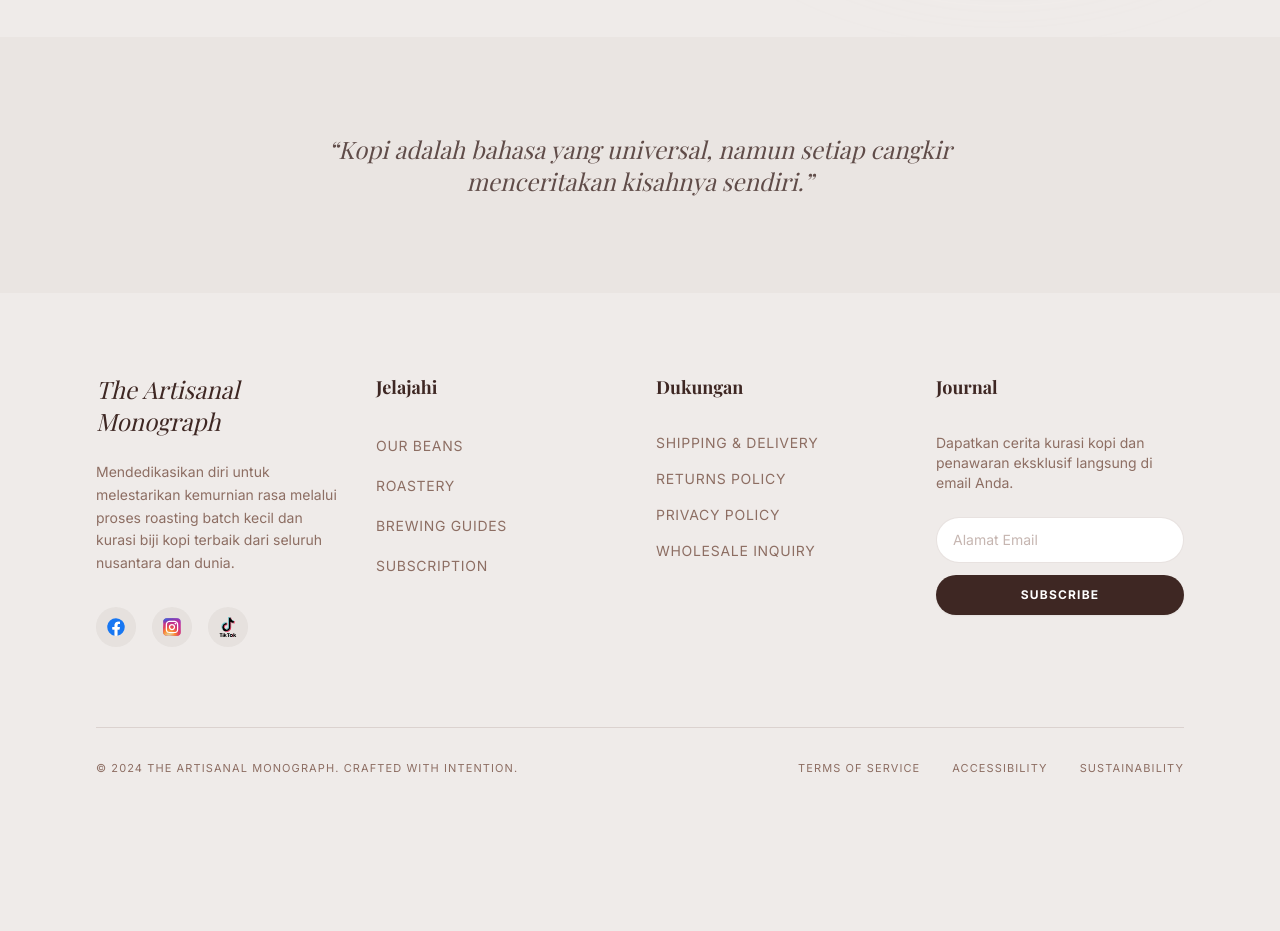
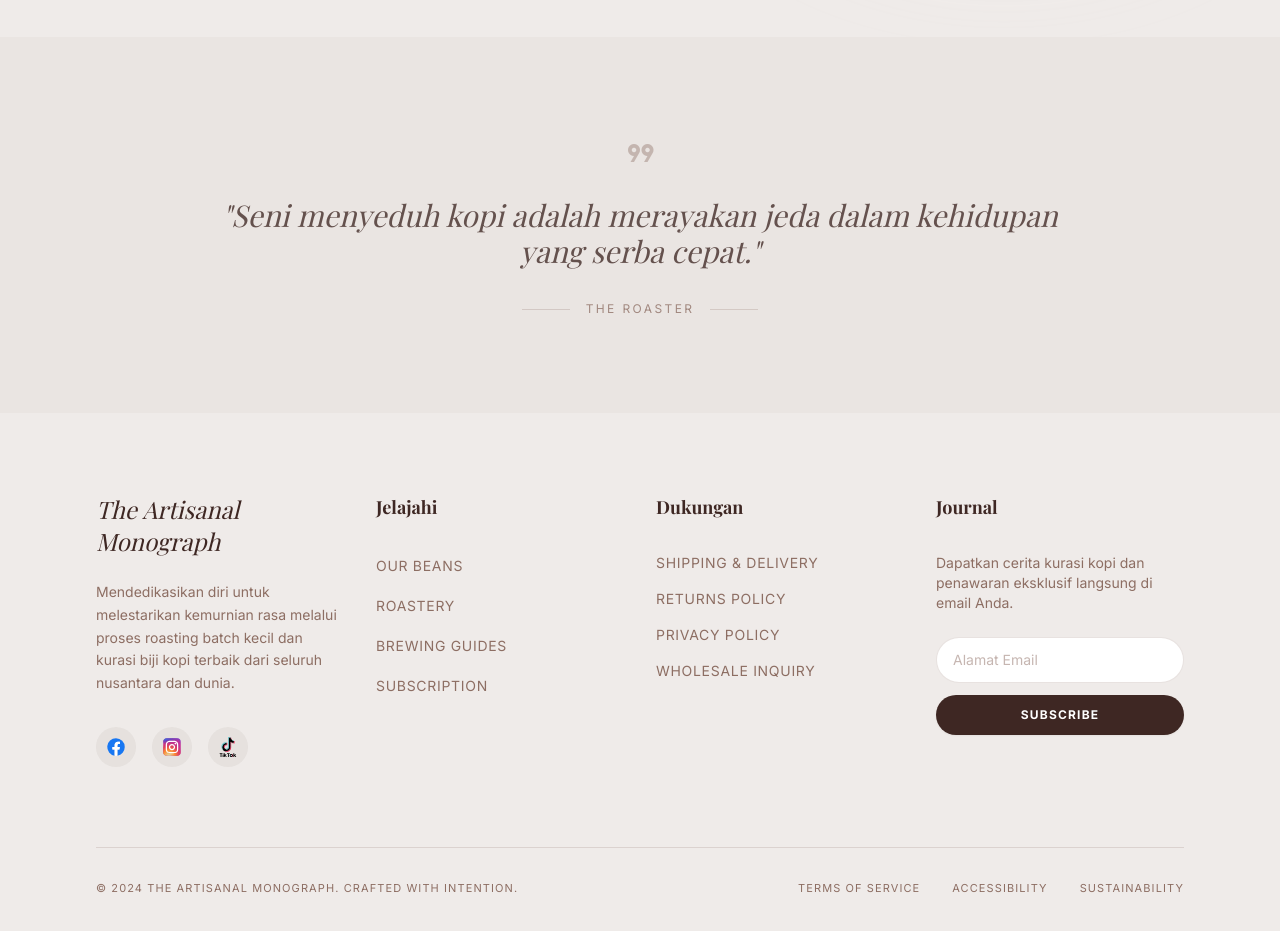
Before and after one commit to syhru/coffee-shop, a React (Vite) app: page / in a window 1280 px wide. Shown: the part 900-1831 px from the top of the page. Before the commit the page ends 1716 px from the top, so only its background shows below. Built offline with nearby package versions, Linux system fonts and the light colour scheme; a web font is replaced by a local one.

Commit message:
feat: create Home page with HeroSection and auto-rotating quote carousel

```diff
--- a/src/pages/Home.jsx
+++ b/src/pages/Home.jsx
@@ -1,24 +1,73 @@
-import React from "react";
+import React, { useState, useEffect } from "react";
 import HeroSection from "../components/HeroSection";
 
 /**
+ * Data kutipan (quotes) untuk carousel
+ */
+const quotes = [
+  { text: "Kopi adalah bahasa yang universal, namun setiap cangkir menceritakan kisahnya sendiri.", author: "OUR PHILOSOPHY" },
+  { text: "Seni menyeduh kopi adalah merayakan jeda dalam kehidupan yang serba cepat.", author: "THE ROASTER" },
+  { text: "Setiap biji kopi membawa memori dan karakter tanah tempat ia ditanam.", author: "HEAD BARISTA" },
+  { text: "Kesempurnaan secangkir kopi lahir dari keseimbangan antara kesabaran dan presisi.", author: "THE MONOGRAPH" }
+];
+
+/**
  * Home — Halaman utama landing page.
- * Berisi HeroSection dan Signature Quote.
+ * Berisi HeroSection dan Signature Quote Carousel.
  */
 const Home = () => {
+  const [currentIndex, setCurrentIndex] = useState(0);
+  const [fade, setFade] = useState(true);
+
+  useEffect(() => {
+    // Jalankan timer untuk rotasi otomatis setiap 5 detik (5000ms)
+    const interval = setInterval(() => {
+      setFade(false); // Memulai animasi fade out
+
+      // Tunggu setengah detik agar teks hilang, lalu ubah teks dan fade in
+      setTimeout(() => {
+        setCurrentIndex((prevIndex) => (prevIndex + 1) % quotes.length);
+        setFade(true);
+      }, 500);
+
+    }, 5000);
+
+    // Membersihkan interval ketika komponen unmount
+    return () => clearInterval(interval);
+  }, []);
+
   return (
     <main className="pt-24 min-h-screen flex flex-col">
       <HeroSection />
 
-      {/* Signature Quote Section */}
+      {/* Signature Quote Carousel Section */}
       <section
         className="bg-coffee-secondary/5 dark:bg-coffee-deeproast dark:border-y dark:border-coffee-outline py-16 md:py-24 px-6 md:px-16 text-center transition-colors duration-300"
         aria-label="Kutipan khas kedai kopi"
       >
-        <blockquote className="font-serif text-2xl text-coffee-primary dark:text-coffee-cream italic max-w-3xl mx-auto opacity-80">
-          &ldquo;Kopi adalah bahasa yang universal, namun setiap cangkir
-          menceritakan kisahnya sendiri.&rdquo;
-        </blockquote>
+        <div className="flex flex-col items-center justify-center">
+          {/* Ikon Kutipan Statis */}
+          <span className="material-symbols-outlined text-4xl text-coffee-secondary/40 dark:text-coffee-cream/40 mb-6">
+            format_quote
+          </span>
+
+          {/* Konten Teranimasi */}
+          <div className={`transition-opacity duration-700 ${fade ? 'opacity-100' : 'opacity-0'}`}>
+            {/* Teks Kutipan */}
+            <blockquote className="font-serif text-2xl md:text-3xl text-coffee-primary dark:text-coffee-cream italic max-w-4xl mx-auto text-center leading-relaxed">
+              "{quotes[currentIndex].text}"
+            </blockquote>
+
+            {/* Nama Penulis */}
+            <div className="flex items-center justify-center mt-8">
+              <div className="w-12 h-px bg-coffee-secondary/30"></div>
+              <span className="text-xs font-sans uppercase tracking-[0.2em] text-coffee-secondary dark:text-coffee-cream/60 mx-4">
+                {quotes[currentIndex].author}
+              </span>
+              <div className="w-12 h-px bg-coffee-secondary/30"></div>
+            </div>
+          </div>
+        </div>
       </section>
     </main>
   );
```
